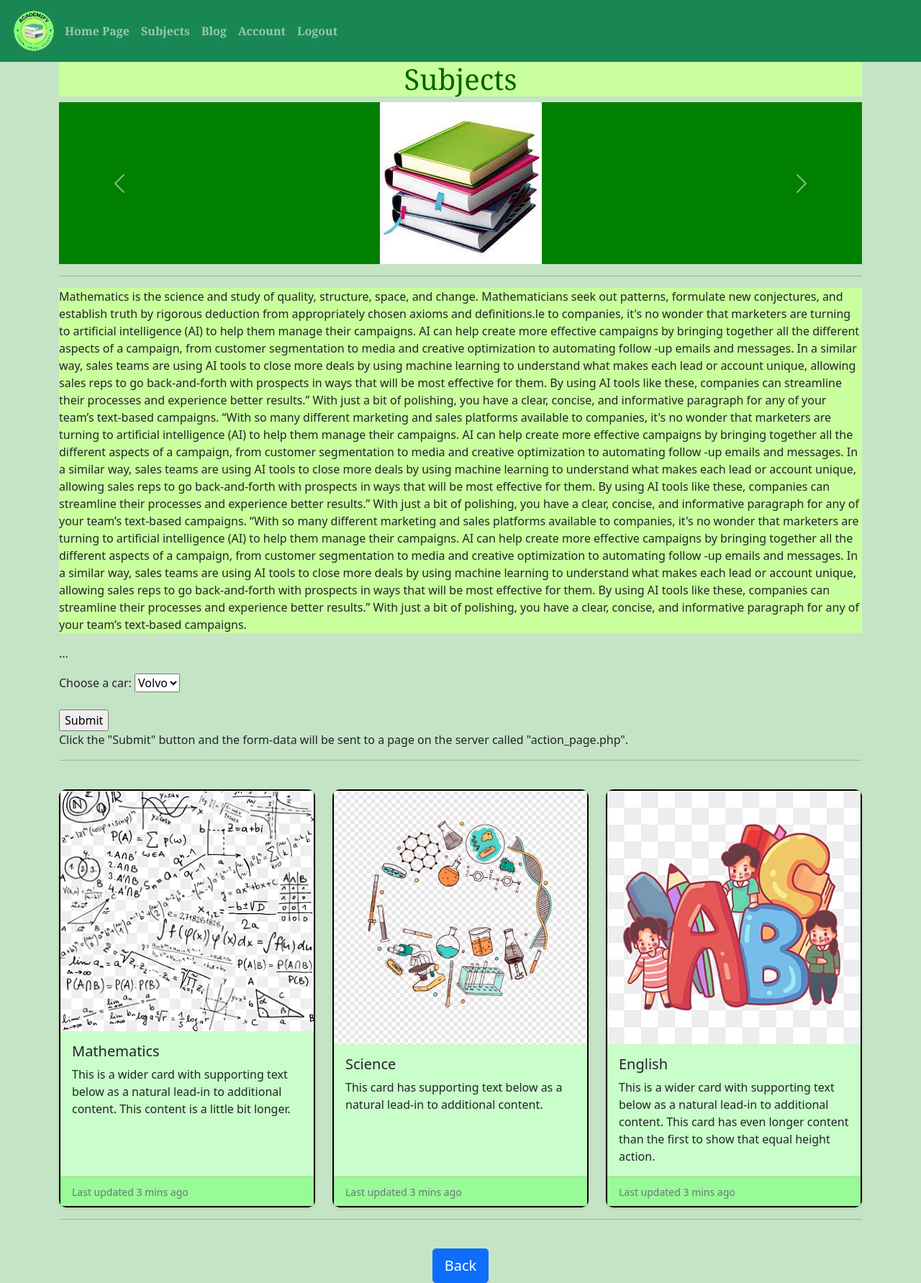
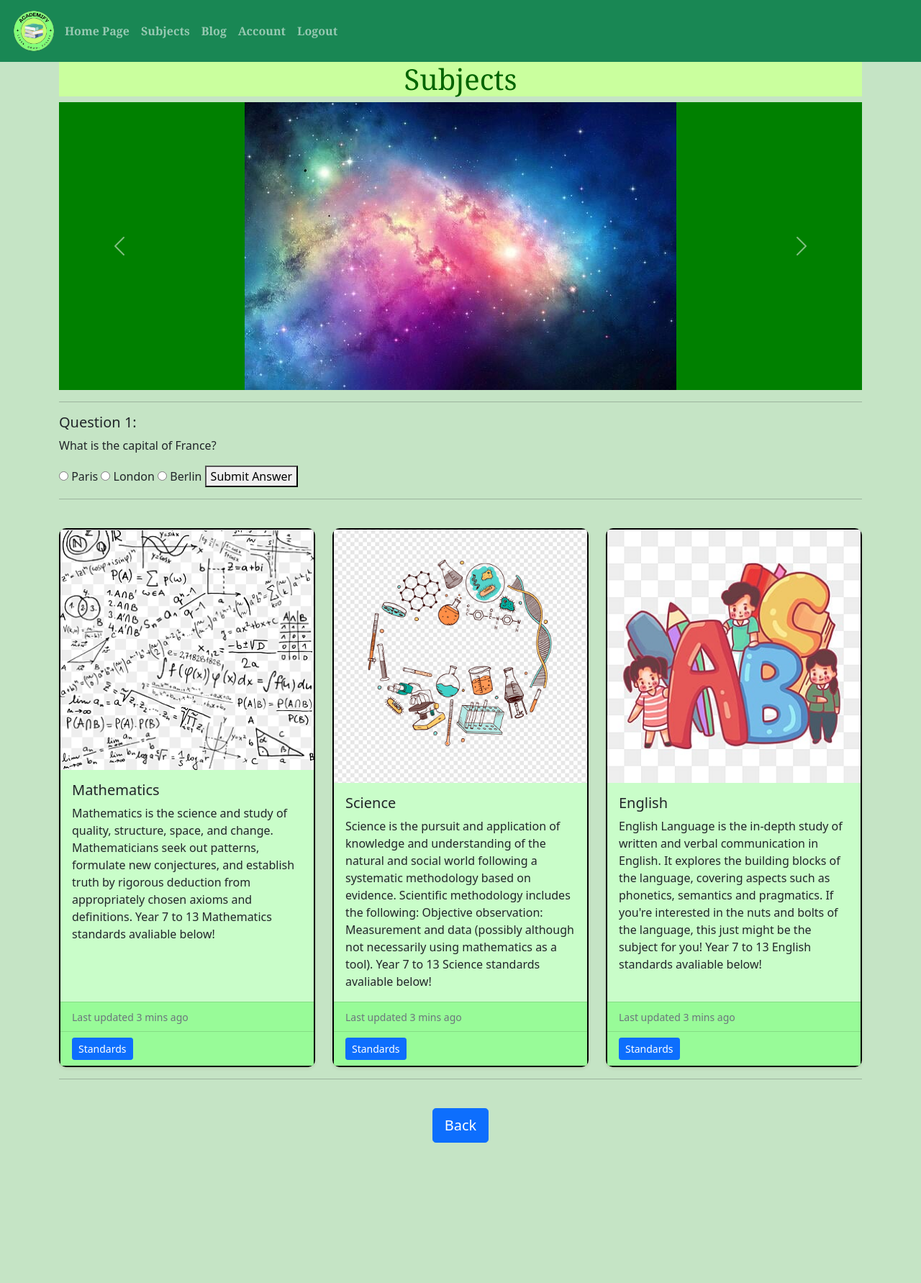
Before and after one commit to Sharun2022/AcademifyLearningTool, a Flask app: page /subjects in a window 1280 px wide. Shown: the whole page at 72% size. After the commit the page ends 1588 px from the top, so only its background shows below. Run offline with Flask 3, Linux system fonts and the light colour scheme; a user stored in the database is signed in; some libraries are stand-ins or nearby versions.

Commit message:
Updated subjects page
Added cards for each subject

```diff
--- a/tutorial_fixed/website/templates/subjects.html
+++ b/tutorial_fixed/website/templates/subjects.html
@@ -19,7 +19,7 @@
   <!-- The slideshow -->
   <div class="carousel-inner">
     <div class="carousel-item active">
-      <img src="static/images/english.jpg" alt="Vaporeon">
+      <img src="static/images/sac1.jpg" alt="Vaporeon">
 
     </div>
 
@@ -50,30 +50,40 @@
 
 
 <hr>
-<p style="background-color: #CAFF9E">Mathematics is the science and study of quality, structure, space, and change. Mathematicians seek out patterns, formulate new conjectures, and establish truth by rigorous deduction from appropriately chosen axioms and definitions.le to companies, it's no wonder that marketers are turning to artificial intelligence (AI) to help them manage their campaigns. AI can help create more effective campaigns by bringing together all the different aspects of a campaign, from customer segmentation to media and creative optimization to automating follow -up emails and messages. In a similar way, sales teams are using AI tools to close more deals by using machine learning to understand what makes each lead or account unique, allowing sales reps to go back-and-forth with prospects in ways that will be most effective for them. By using AI tools like these, companies can streamline their processes and experience better results.”
-With just a bit of polishing, you have a clear, concise, and informative paragraph for any of your team’s text-based campaigns.
-“With so many different marketing and sales platforms available to companies, it's no wonder that marketers are turning to artificial intelligence (AI) to help them manage their campaigns. AI can help create more effective campaigns by bringing together all the different aspects of a campaign, from customer segmentation to media and creative optimization to automating follow -up emails and messages. In a similar way, sales teams are using AI tools to close more deals by using machine learning to understand what makes each lead or account unique, allowing sales reps to go back-and-forth with prospects in ways that will be most effective for them. By using AI tools like these, companies can streamline their processes and experience better results.”
-With just a bit of polishing, you have a clear, concise, and informative paragraph for any of your team’s text-based campaigns.
-“With so many different marketing and sales platforms available to companies, it's no wonder that marketers are turning to artificial intelligence (AI) to help them manage their campaigns. AI can help create more effective campaigns by bringing together all the different aspects of a campaign, from customer segmentation to media and creative optimization to automating follow -up emails and messages. In a similar way, sales teams are using AI tools to close more deals by using machine learning to understand what makes each lead or account unique, allowing sales reps to go back-and-forth with prospects in ways that will be most effective for them. By using AI tools like these, companies can streamline their processes and experience better results.”
-With just a bit of polishing, you have a clear, concise, and informative paragraph for any of your team’s text-based campaigns.</p>
-...</p>
 
 
+<div class="quiz-card">
+  <h5>Question 1:</h5>
+  <p>What is the capital of France?</p>
+  <label><input type="radio" name="q1" value="a"> Paris</label>
+  <label><input type="radio" name="q1" value="b"> London</label>
+  <label><input type="radio" name="q1" value="c"> Berlin</label>
+  <button onclick="checkAnswer('q1')">Submit Answer</button>
+  <p id="feedback"></p>
+</div>
 
-<form action="/action_page.php">
-  <label for="cars">Choose a car:</label>
-  <select name="cars" id="cars">
-    <option value="volvo">Volvo</option>
-    <option value="saab">Saab</option>
-    <option value="opel">Opel</option>
-    <option value="audi">Audi</option>
-  </select>
-  <br><br>
-  <input type="submit" value="Submit">
-</form>
+<script>
+function checkAnswer(questionId) {
+  const selectedAnswer = document.querySelector(`input[name=${questionId}]:checked`);
+  if (!selectedAnswer) {
+    return; // No answer selected
+  }
 
-<p>Click the "Submit" button and the form-data will be sent to a page on the
-server called "action_page.php".</p>
+  const correctAnswer = 'a'; // The correct answer value
+  const feedback = document.getElementById('feedback');
+
+  if (selectedAnswer.value === correctAnswer) {
+    feedback.textContent = 'Correct!';
+    // Increment user's score
+  } else {
+    feedback.textContent = 'Incorrect. Try again!';
+  }
+
+  // Hide current question and show the next one
+  // Update the user's score
+}
+</script>
+
 
 
 
@@ -113,11 +123,14 @@ server called "action_page.php".</p>
       <img src="static/images/mathss.png" class="card-img-top" alt="...">
       <div class="card-body">
         <h5 class="card-title"> Mathematics </h5>
-        <p class="card-text">This is a wider card with supporting text below as a natural lead-in to additional content. This content is a little bit longer.</p>
+        <p class="card-text"> Mathematics is the science and study of quality, structure, space, and change.
+          Mathematicians seek out patterns, formulate new conjectures, and establish truth by rigorous deduction from appropriately chosen axioms and definitions.
+          Year 7 to 13 Mathematics standards avaliable below!</p>
       </div>
       <div class="card-footer">
         <small class="text-muted">Last updated 3 mins ago</small>
       </div>
+      <div class="card-footer"><a class="btn btn-primary btn-sm" href="#!"> Standards</a></div>
     </div>
   </div>
   <div class="col">
@@ -125,11 +138,14 @@ server called "action_page.php".</p>
       <img src="static/images/sciencee.png" class="card-img-top" alt="...">
       <div class="card-body">
         <h5 class="card-title"> Science </h5>
-        <p class="card-text">This card has supporting text below as a natural lead-in to additional content.</p>
+        <p class="card-text">Science is the pursuit and application of knowledge and understanding of the natural and social world following a systematic methodology based on evidence.
+          Scientific methodology includes the following: Objective observation: Measurement and data (possibly although not necessarily using mathematics as a tool).
+          Year 7 to 13 Science standards avaliable below!</p>
       </div>
       <div class="card-footer">
         <small class="text-muted">Last updated 3 mins ago</small>
       </div>
+      <div class="card-footer"><a class="btn btn-primary btn-sm" href="#!"> Standards </a></div>
     </div>
   </div>
   <div class="col">
@@ -137,11 +153,14 @@ server called "action_page.php".</p>
       <img src="static/images/englishh.jpeg" class="card-img-top" alt="...">
       <div class="card-body">
         <h5 class="card-title"> English </h5>
-        <p class="card-text">This is a wider card with supporting text below as a natural lead-in to additional content. This card has even longer content than the first to show that equal height action.</p>
+        <p class="card-text">English Language is the in-depth study of written and verbal communication in English. It explores the building blocks of the language, covering aspects such as phonetics, semantics and pragmatics.
+          If you're interested in the nuts and bolts of the language, this just might be the subject for you!
+          Year 7 to 13 English standards avaliable below! </p>
       </div>
       <div class="card-footer">
         <small class="text-muted">Last updated 3 mins ago</small>
       </div>
+      <div class="card-footer"><a class="btn btn-primary btn-sm" href="#!"> Standards </a></div>
     </div>
   </div>
 </div>
```
Also changed, not shown: tutorial_fixed/instance/database.db.
